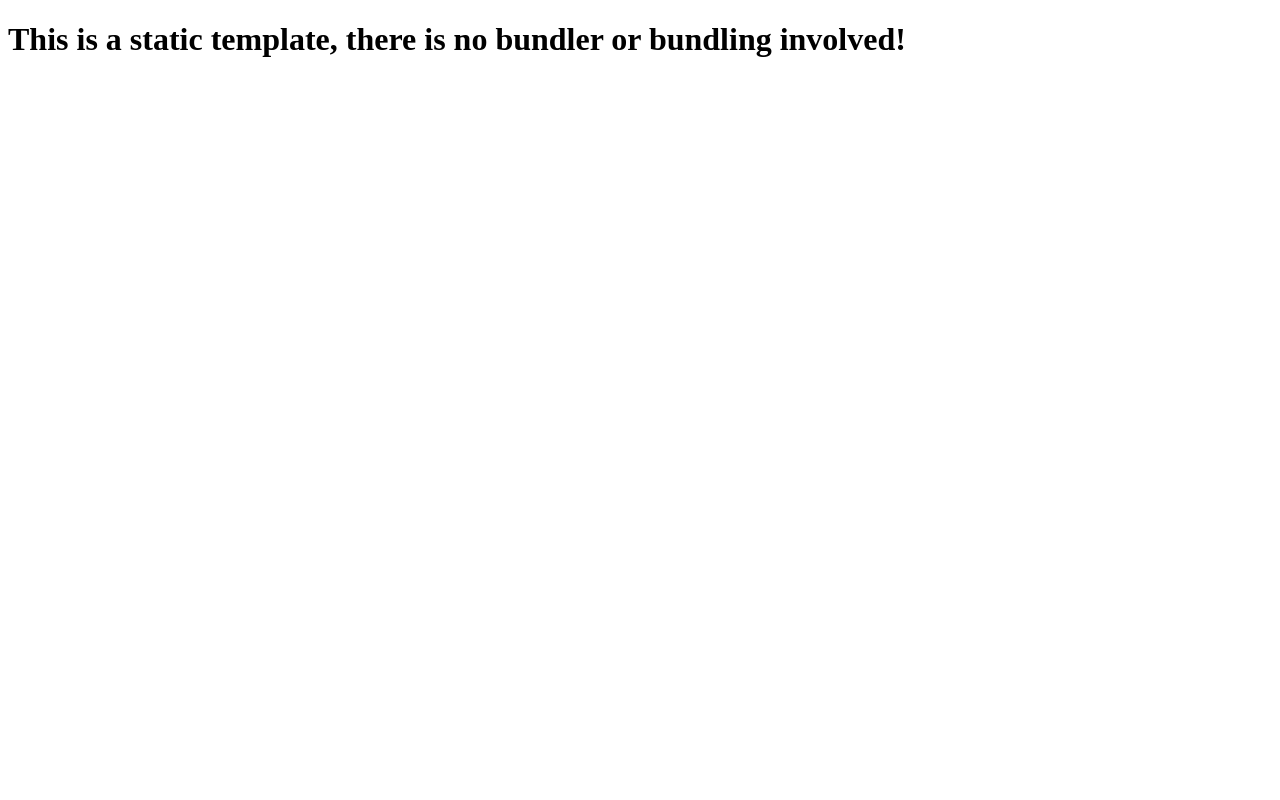
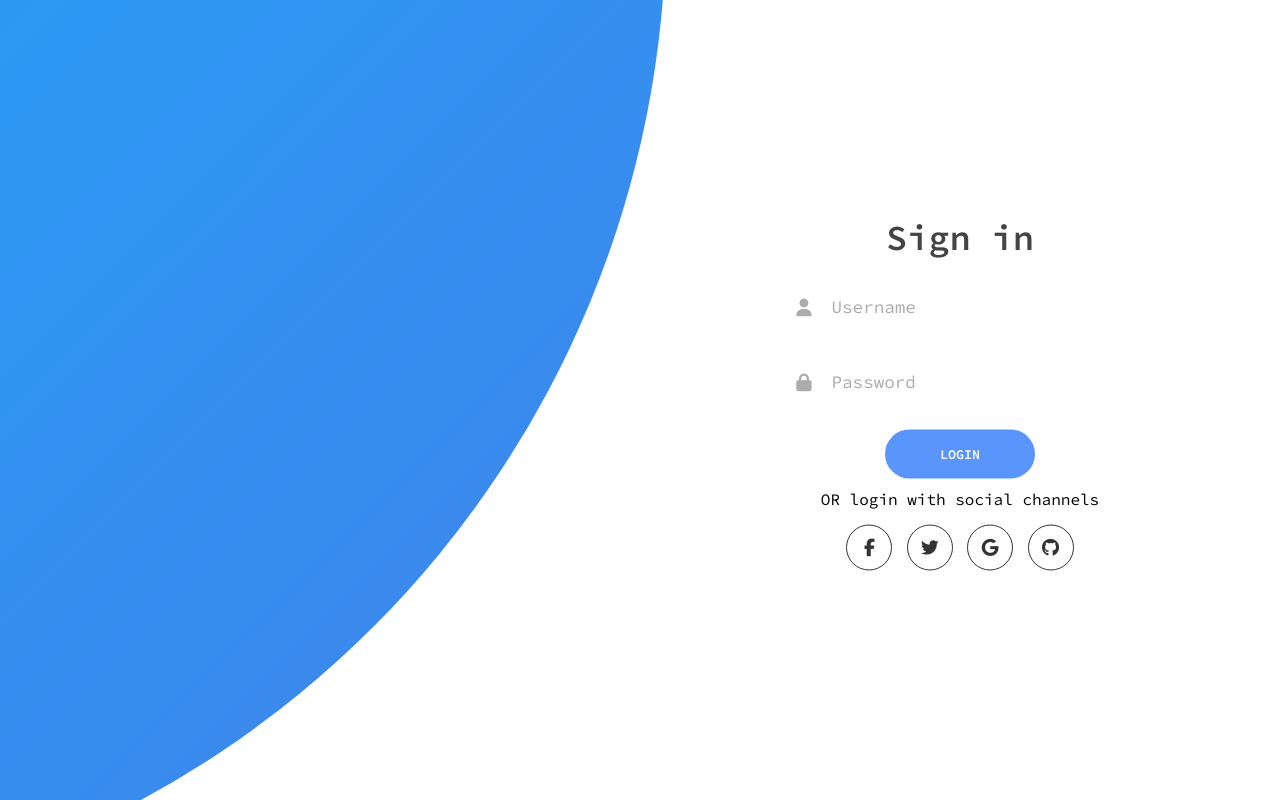
Before and after one commit to adamiqshan/animated-login-signup-page, a website: page index.html in a window 1280 px wide. Drawn offline with Linux system fonts and the light colour scheme.

Commit message:
added forms

```diff
--- a/index.html
+++ b/index.html
@@ -4,9 +4,79 @@
     <meta charset="UTF-8">
     <meta name="viewport" content="width=device-width, initial-scale=1.0">
     <meta http-equiv="X-UA-Compatible" content="ie=edge">
-    <title>Static Template</title>
+    <script
+      src="https://kit.fontawesome.com/64d58efce2.js"
+      crossorigin="anonymous"
+    ></script>
+    <link rel="preconnect" href="https://fonts.gstatic.com">
+    <link rel="stylesheet" href="styles.css">
+    <link href="https://fonts.googleapis.com/css2?family=Source+Code+Pro:ital,wght@0,400;0,600;1,400&display=swap" rel="stylesheet">
+    <title>Login or Signup</title>
   </head>
   <body>
-    <h1>This is a static template, there is no bundler or bundling involved!</h1>
+    <div class="container">
+      <div class="forms-container">
+        <div class="signin-signup">
+          <form action="" class="sign-in-form">
+            <h2 class="title">Sign in</h2>
+            <div class="input-field">
+              <i class="fas fa-user"></i>
+              <input type="text" name="" id="" placeholder="Username">
+            </div>
+            <div class="input-field">
+                <i class="fas fa-lock"></i>
+                <input type="password" name="" id="" placeholder="Password">
+            </div>
+            <input type="submit" value="login" class="btn solid">
+            <p class="social_text"> OR login with social channels</p>
+            <div class="social-media">
+              <a href="#" class="social-icon">
+                <i class="fab fa-facebook-f"></i>
+              </a>
+              <a href="#" class="social-icon">
+                  <i class="fab fa-twitter"></i>
+              </a>
+              <a href="#" class="social-icon">
+                  <i class="fab fa-google"></i>
+              </a>
+              <a href="#" class="social-icon">
+                  <i class="fab fa-github"></i>
+              </a>
+            </div>
+          </form>
+          <form action="" class="sign-up-form">
+              <h2 class="title">Sign up</h2>
+              <div class="input-field">
+                <i class="fas fa-user"></i>
+                <input type="text" name="" id="" placeholder="Username">
+              </div>
+              <div class="input-field">
+                  <i class="fas fa-envelope"></i>
+                  <input type="email" name="" id="" placeholder="Email">
+                </div>
+              <div class="input-field">
+                  <i class="fas fa-lock"></i>
+                  <input type="password" name="" id="" placeholder="Password">
+              </div>
+              <input type="submit" value="signup" class="btn solid">
+              <p class="social_text"> OR Signup with social channels</p>
+              <div class="social-media">
+                <a href="#" class="social-icon">
+                  <i class="fab fa-facebook-f"></i>
+                </a>
+                <a href="#" class="social-icon">
+                    <i class="fab fa-twitter"></i>
+                </a>
+                <a href="#" class="social-icon">
+                    <i class="fab fa-google"></i>
+                </a>
+                <a href="#" class="social-icon">
+                    <i class="fab fa-github"></i>
+                </a>
+              </div>
+          </form>
+        </div>
+      </div>
+
   </body>
 </html>
--- /dev/null
+++ b/styles.css
@@ -0,0 +1,158 @@
+* {
+  margin: 0;
+  padding: 0;
+  box-sizing: border-box;
+}
+
+body,
+input {
+  font-family: "Source Code Pro", monospace;
+}
+
+.container {
+  position: relative;
+  width: 100%;
+  min-height: 100vh;
+  background-color: #fff;
+  overflow: hidden;
+}
+
+.container:before {
+  content: "";
+  position: absolute;
+  width: 2000px;
+  height: 2000px;
+  background: linear-gradient(-45deg, #4481eb, #04befe);
+  border-radius: 50%;
+  top: -10%;
+  right: 48%;
+  transform: translateY(-50%);
+}
+
+.forms-container {
+  position: absolute;
+  width: 100%;
+  height: 100%;
+  top: 0;
+  left: 0;
+}
+
+.signin-signup {
+  position: absolute;
+  top: 50%;
+  left: 75%;
+  width: 50%;
+  transform: translate(-50%, -50%);
+  display: grid;
+  grid-template-columns: 1fr;
+}
+
+form {
+  display: flex;
+  align-items: center;
+  justify-content: center;
+  flex-direction: column;
+  grid-column: 1/2;
+  grid-row: 1/2;
+  padding: 0 5rem;
+  overflow: hidden;
+}
+
+.sign-in-form {
+  z-index: 2;
+}
+
+.sign-up-form {
+  z-index: 1;
+  opacity: 0;
+}
+
+.title {
+  font-size: 2.2rem;
+  color: #444;
+  margin-bottom: 10px;
+}
+
+.input-field {
+  max-width: 380px;
+  width: 100%;
+  background-color: #fff;
+  height: 55px;
+  margin: 10px 0;
+  border-radius: 55px;
+  display: grid;
+  grid-template-columns: 15% 85%;
+  padding: 0 0.4rem;
+}
+
+.input-field > i {
+  text-align: center;
+  line-height: 55px;
+  color: #acacac;
+  font-size: 1.1rem;
+}
+
+.input-field > input {
+  border: none;
+  outline: none;
+  background: none;
+  line-height: 1;
+  font-weight: 600;
+  font-size: 1.1rem;
+  color: #333;
+}
+
+.input-field > input::placeholder {
+  color: #acacac;
+  font-weight: 500;
+}
+
+input.btn {
+  height: 49px;
+  width: 150px;
+  background-color: #5995fd;
+  border: none;
+  outline: none;
+  border-radius: 49px;
+  cursor: pointer;
+  color: #fff;
+  text-transform: uppercase;
+  font-weight: 600;
+  margin: 10px 0;
+  transition: 0.3s;
+}
+
+input.btn:hover {
+  background-color: #4d84e2;
+}
+
+.social-text {
+  padding: 0.7rem 0;
+  font-size: 1rem;
+}
+
+.social-media {
+  display: flex;
+  justify-content: center;
+  margin: 1rem 0;
+}
+
+.social-icon {
+  height: 46px;
+  width: 46px;
+  border: 1px solid #333;
+  margin: 0 0.45rem;
+  display: flex;
+  align-items: center;
+  justify-content: center;
+  border-radius: 46px;
+  text-decoration: none;
+  color: #333;
+  font-size: 1.1rem;
+  transition: 0.3s;
+}
+
+.social-icon:hover {
+  color: #4481eb;
+  border-color: #4481eb;
+}
```
Also changed, not shown: .codesandbox/workspace.json (added).
